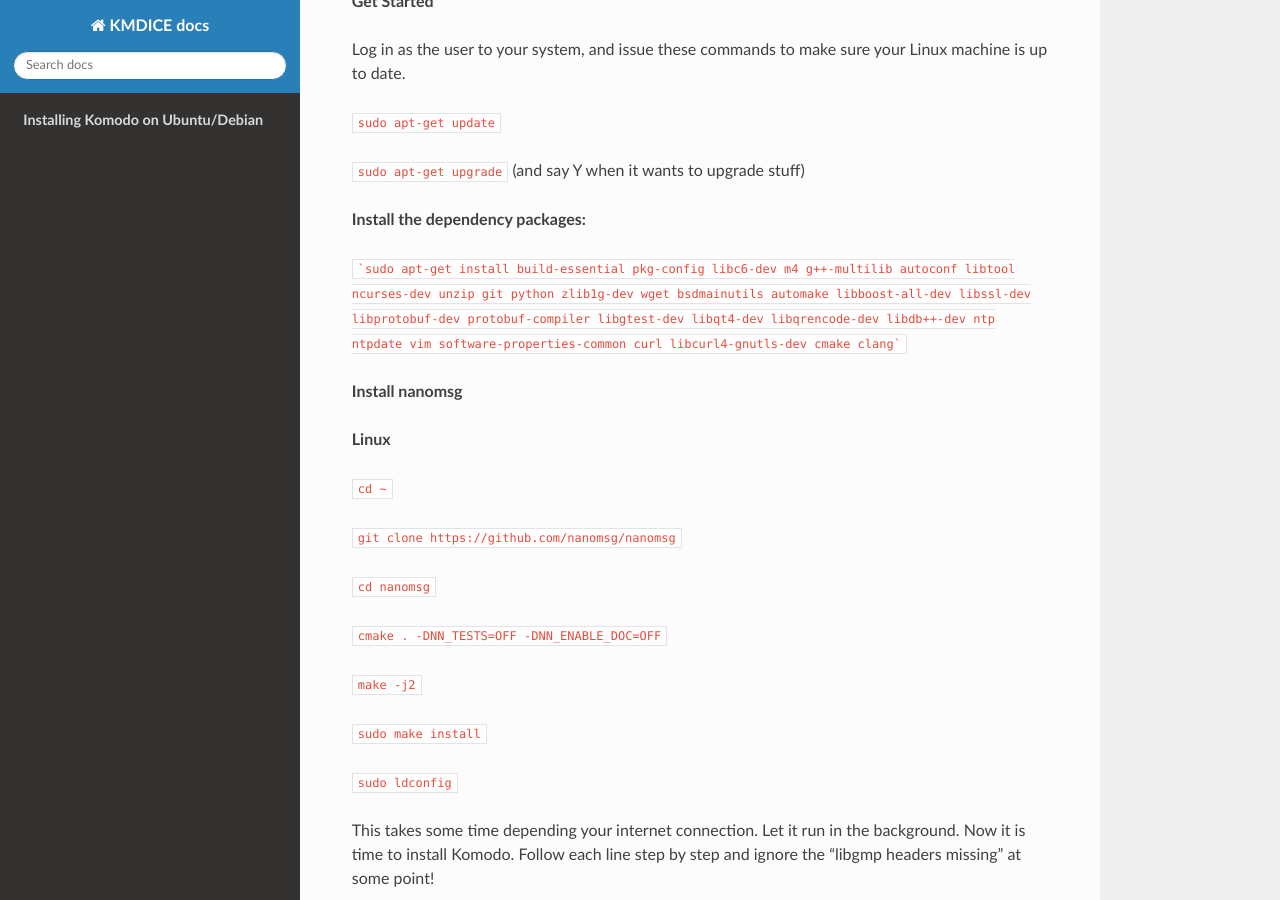
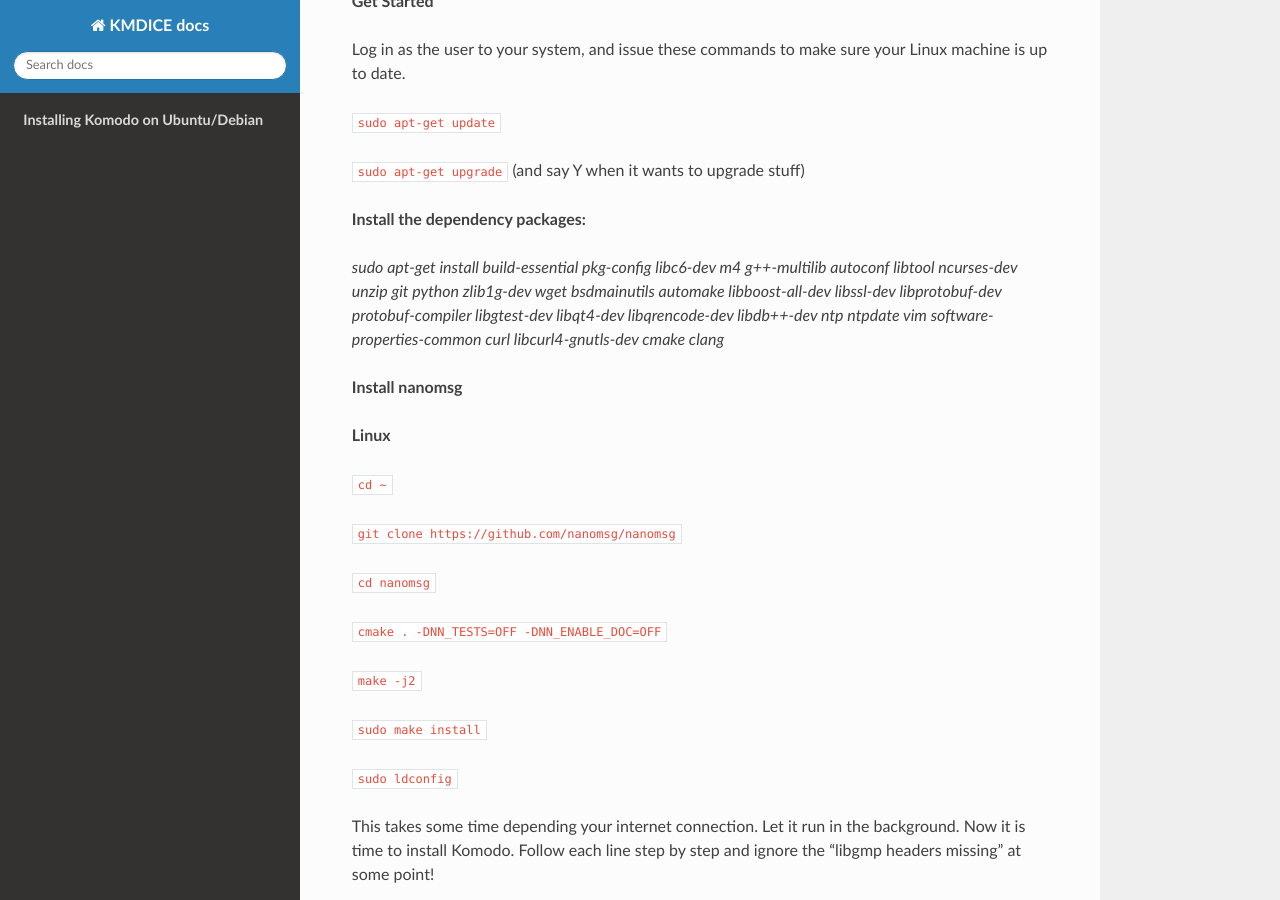
Before and after one commit to chainmakers/kmdicedocs, a Sphinx documentation site: the page built from source/komodoinstallguide.rst, in a window 1280 px wide and 900 px high, scrolled down 362 px. Built offline with Sphinx 7.4.7 and the Read the Docs theme 2.0.0, drawn with Linux system fonts in a browser that asks for light colours; pages that are not in the unit, such as notebooks, are missing from menus.

Commit message:
Update komodoinstallguide.rst

````diff
--- a/source/komodoinstallguide.rst
+++ b/source/komodoinstallguide.rst
@@ -21,7 +21,7 @@
 **Install the dependency packages:**
 
 
-```sudo apt-get install build-essential pkg-config libc6-dev m4 g++-multilib autoconf libtool ncurses-dev unzip git python zlib1g-dev wget bsdmainutils automake libboost-all-dev libssl-dev libprotobuf-dev protobuf-compiler libgtest-dev libqt4-dev libqrencode-dev libdb++-dev ntp ntpdate vim software-properties-common curl libcurl4-gnutls-dev cmake clang```
+`sudo apt-get install build-essential pkg-config libc6-dev m4 g++-multilib autoconf libtool ncurses-dev unzip git python zlib1g-dev wget bsdmainutils automake libboost-all-dev libssl-dev libprotobuf-dev protobuf-compiler libgtest-dev libqt4-dev libqrencode-dev libdb++-dev ntp ntpdate vim software-properties-common curl libcurl4-gnutls-dev cmake clang`
 
 **Install nanomsg**
 
````
